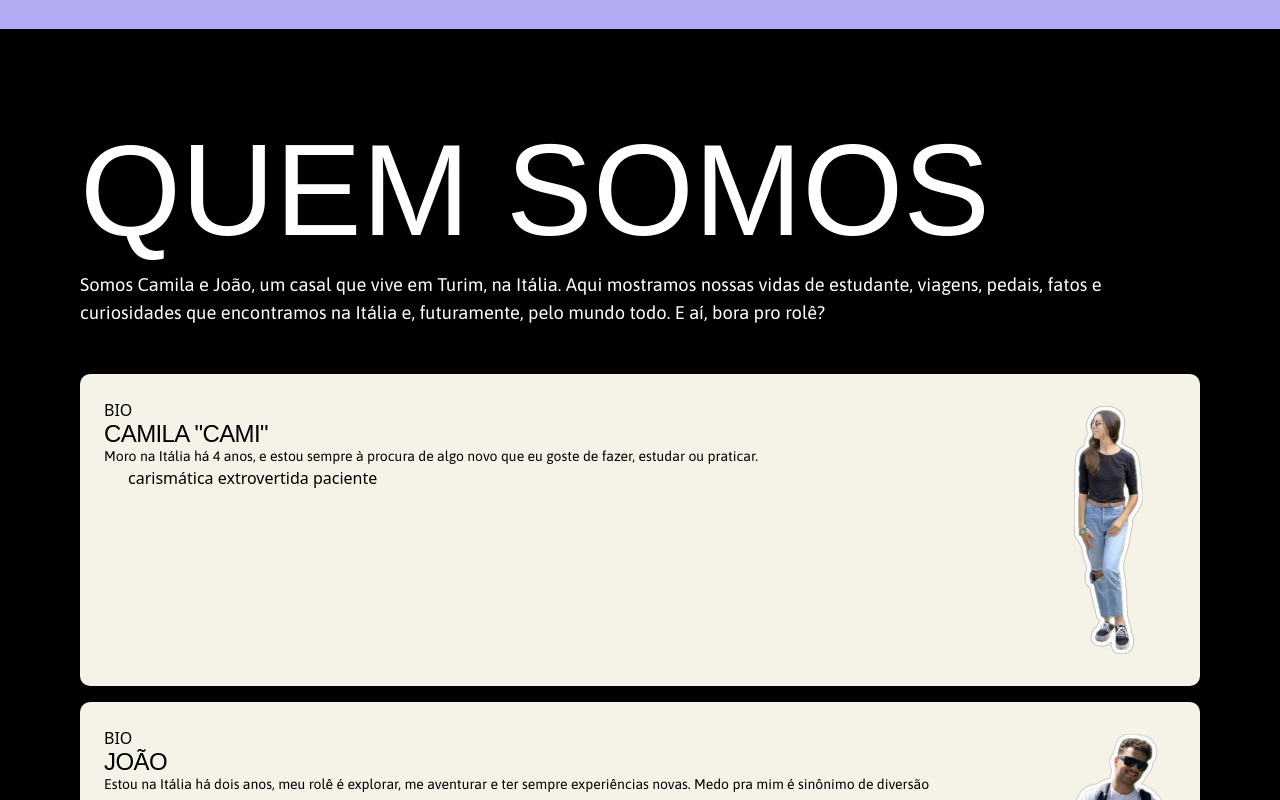
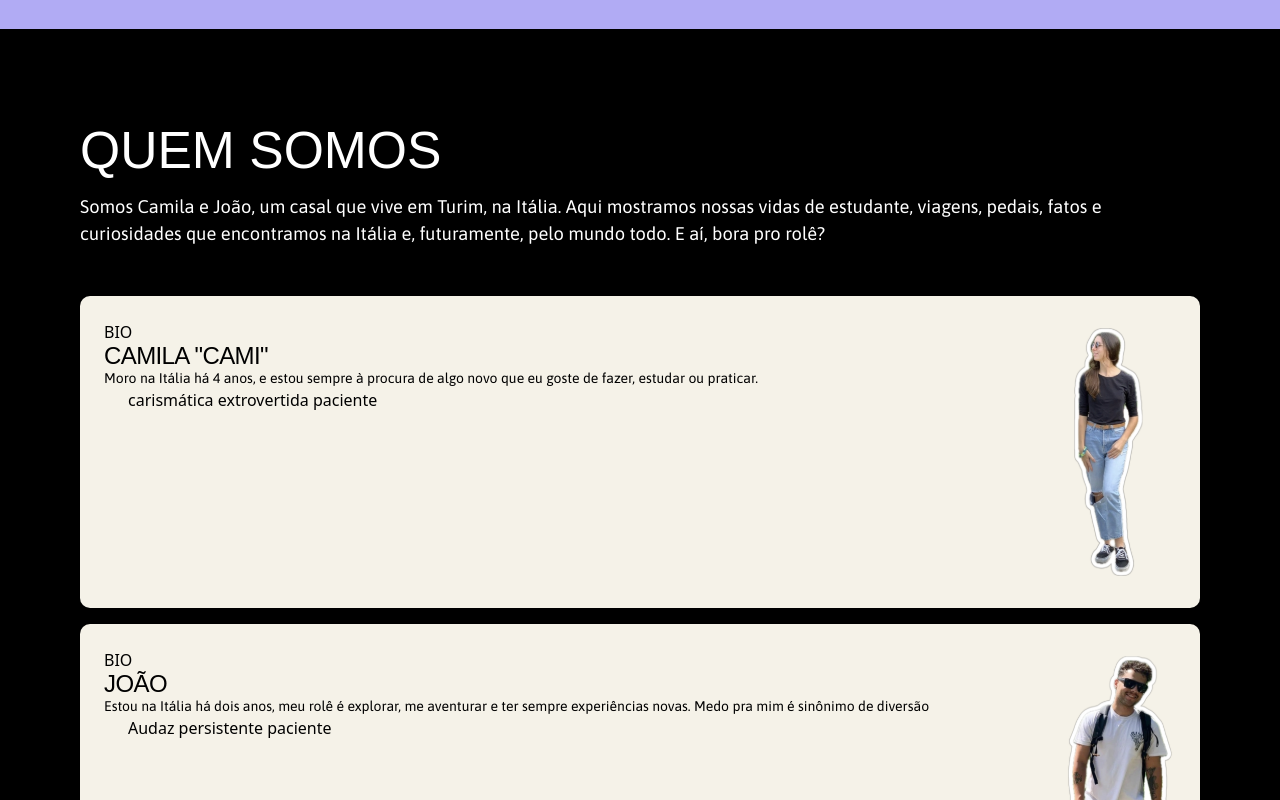
Before and after one commit to devcarolinealmeida/bora-pro-role, a Next.js app: page / in a window 1280 px wide. Shown: the part 820-1620 px from the top of the page. Built offline with nearby package versions, Linux system fonts and the light colour scheme; no server answers; a web font is replaced by a local one.

Commit message:
CORRECTION: h4 fs

```diff
--- a/app/globals.css
+++ b/app/globals.css
@@ -24,7 +24,7 @@ h2 {
 }
 
 h4 {
-  font-size: clamp(4.0625rem, 2.2823rem + 7.3034vw, 8.125rem);
+  font-size: clamp(2.5rem, 2.1814rem + 1.3072vw, 3.75rem);
 }
 
 p, h5 {
```
